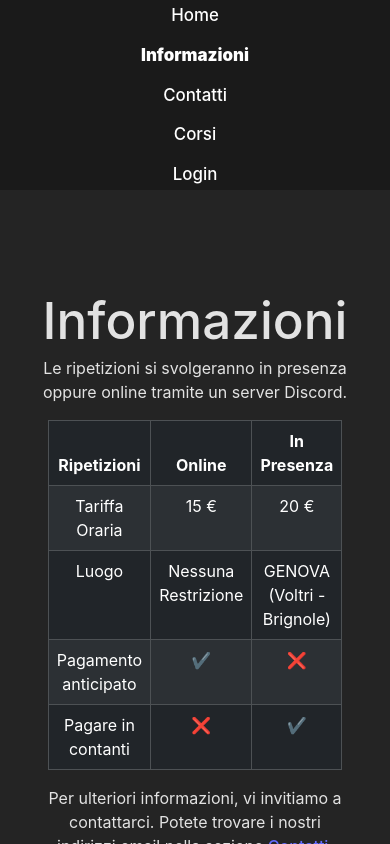
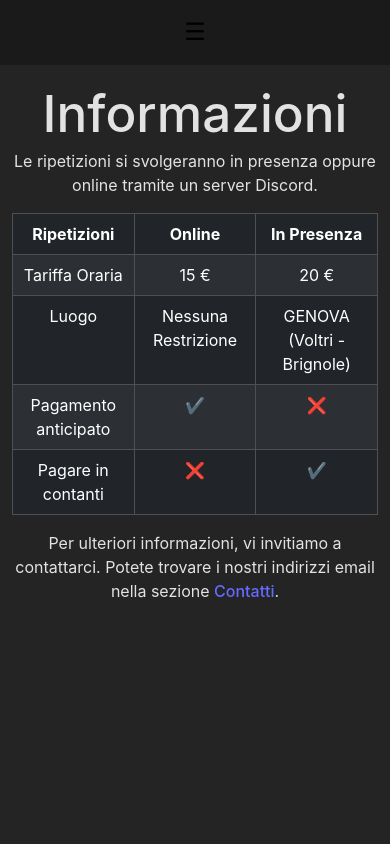
Before and after one commit to Gxsus/ripetizioniOnline, a React (Vite) app: page /about in a window 390 px wide. Built offline with nearby package versions, Linux system fonts and the light colour scheme.

Commit message:
Responsive finito

```diff
--- a/src/App.css
+++ b/src/App.css
@@ -1,45 +1,96 @@
-#root {
-    margin: 0 auto;
+.burger-menu {
+    background: none;
+    border: none;
+    cursor: pointer;
+    display: none;
+    font-size: 24px;
+}
+
+.content {
+    align-items: center;
+    display: flex;
+    flex-direction: column;
+    height: 92vh;
+    justify-content: center;
+    margin-left: 10%;
+    margin-right: 10%;
+    overflow: auto;
     text-align: center;
+    width: 80vw;
+}
+
+.main-content {
+    height: calc(100vh - 10vh); /* Altezza totale meno l'altezza della navbar */
+    overflow-y: auto; /* Abilita lo scorrimento verticale */
+    padding: 20px;
+}
+
+.menu {
+    display: flex;
+    flex-direction: row;
+}
+
+.menu a {
+    margin: 0 10px; /* Aggiungi margine tra i link */
+    padding: 10px;
+    text-decoration: none;
+}
+
+.menu a.active {
+    font-weight: bold;
+}
+
+.menu.open {
+    display: flex;
+}
+
+table {
+    width: 100%;
+}
+
+table th, table td {
+    text-align: center;
+    width: 33.33%;
+}
+
+#cards-container {
+    display: grid;
+    gap: 20px;
+    grid-template-columns: repeat(auto-fill, minmax(300px, 1fr));
+    height: 50vh;
+    overflow: auto;
 }
 
 #navbar {
+    align-items: center;
+    background-color: rgb(26, 26, 26);
     display: flex;
     flex-direction: row;
+    gap: 2vw; /* Riduci il gap tra gli elementi */
+    height: 10vh; /* Aumenta l'altezza della navbar */
+    justify-content: left;
+    position: relative;
     width: 100vw;
-    height: 7vh;
-    gap: 10vw;
-    justify-content: center;
-    align-items: center;
-    background-color: rgb(26, 26, 26);
 }
 
 #navbar a {
+    color: white;
+    font-size: 2.5vh; /* Riduci la dimensione del font */
+    margin: 0 15px; /* Aumenta il margine tra i link */
     text-decoration: none;
-    color: white;
-    font-size: 3vh;
-    margin: 0 10px;
+}
+
+#navbar a.active {
+    font-weight: 1000;
 }
 
 #navbar a:hover {
     color: #393e46;
 }
 
-#navbar a.active {
-    font-weight: 1000;
-}
-
-@media (max-width: 768px) {
-    #navbar {
-        flex-direction: column;
-        height: auto;
-        gap: 2vh;
-    }
-
-    #navbar a {
-        font-size: 2.5vh;
-        margin: 5px 0;
-    }
+#root {
+    margin: 0 auto;
+    text-align: center;
 }
 
 @media (max-width: 480px) {
@@ -47,38 +98,35 @@
         gap: 1vh;
     }
 
-    #navbar a {
-        font-size: 2vh;
-        margin: 3px 0;
+    #navbar a, .menu a {
+        font-size: 3vh; /* Aumenta la dimensione del font */
+        margin: 5px 0; /* Aumenta il margine */
     }
 }
 
-.content {
-    display: flex;
+@media (max-width: 768px) {
+    #navbar {
         flex-direction: column;
-    justify-content: center;
-    align-items: center;
-    text-align: center;
-    width: 80vw;
-    height: 93vh;
-    overflow: auto;
-    margin-left: 10%;
-    margin-right: 10%;
+        gap: 2vh;
+        height: auto;
     }
 
-table {
+    .burger-menu {
+        display: block;
+    }
+
+    .menu {
+        display: none;
+        flex-direction: column;
         width: 100%;
     }
 
-table th, table td {
-    width: 33.33%;
-    text-align: center;
+    .menu.open {
+        display: flex;
     }
 
-#cards-container {
-    display: grid;
-    grid-template-columns: repeat(auto-fill, minmax(300px, 1fr));
-    gap: 20px;
-    height: 50vh;
-    overflow: auto;
+    #navbar a, .menu a {
+        font-size: 2.5vh;
+        margin: 5px 0;
     }
+}
--- a/src/components/Navbar.jsx
+++ b/src/components/Navbar.jsx
@@ -6,13 +6,23 @@ function Navbar() {
     const user = useSelector(state => state.user);
     const location = useLocation();
     const [activeLink, setActiveLink] = useState(location.pathname);
+    const [isMenuOpen, setIsMenuOpen] = useState(false);
 
     const handleLinkClick = (path) => {
         setActiveLink(path);
+        setIsMenuOpen(false); // Chiudi il menu quando un link viene cliccato
+    };
+
+    const toggleMenu = () => {
+        setIsMenuOpen(!isMenuOpen);
     };
 
     return (
         <nav id="navbar">
+            <button onClick={toggleMenu} className="burger-menu">
+                {isMenuOpen ? '✖' : '☰'}
+            </button>
+            <div className={`menu ${isMenuOpen ? 'open' : ''}`}>
                 <Link to='/' className={activeLink === '/' ? 'active' : ''} onClick={() => handleLinkClick('/')}>Home</Link>
                 <Link to='/about' className={activeLink === '/about' ? 'active' : ''} onClick={() => handleLinkClick('/about')}>Informazioni</Link>
                 <Link to='/contact' className={activeLink === '/contact' ? 'active' : ''} onClick={() => handleLinkClick('/contact')}>Contatti</Link>
@@ -21,6 +31,8 @@ function Navbar() {
                     <Link to='/logout' className={activeLink === '/logout' ? 'active' : ''} onClick={() => handleLinkClick('/logout')}>Logout</Link> :
                     <Link to='/login' className={activeLink === '/login' ? 'active' : ''} onClick={() => handleLinkClick('/login')}>Login</Link>
                 }
+            </div>
+            {isMenuOpen && <div className="overlay" onClick={toggleMenu}></div>}
         </nav>
     );
 }
--- a/src/pages/About.jsx
+++ b/src/pages/About.jsx
@@ -6,10 +6,10 @@ function About() {
     return (
         <>
             <Navbar />
-            <div className="content">
+            <div className="container main-content" style={{ position: 'relative' }}>
                 <h1>Informazioni</h1>
                 <p>Le ripetizioni si svolgeranno in presenza oppure online tramite un server Discord.</p>
-                <Table striped bordered hover variant="dark" style={{ width: "75vw" }}>
+                <Table striped bordered hover variant="dark" className="w-100">
                     <thead>
                         <tr>
                             <th>Ripetizioni</th>
--- a/src/pages/Contact.jsx
+++ b/src/pages/Contact.jsx
@@ -1,14 +1,13 @@
 import Navbar from "../components/Navbar";
 
 function Contact() {
-
     return (
         <>
-            <Navbar></Navbar>
-            <div className="content">
+            <Navbar />
+            <div className="container main-content" style={{ position: 'relative' }}>
                 <h1>Contatti</h1>
-                <p style={{paddingTop: '10%'}}>In caso di esigenza, potete contattarci nei seguenti metodi.</p>
-                <p style={{paddingTop: '10%'}}>Email: ripetizioni@gmail.com</p>
+                <p style={{ paddingTop: '10%' }}>In caso di esigenza, potete contattarci nei seguenti metodi.</p>
+                <p style={{ paddingTop: '10%' }}>Email: ripetizioni@gmail.com</p>
                 <p>Numero: 3476581234</p>
             </div>
         </>
--- a/src/pages/Course.jsx
+++ b/src/pages/Course.jsx
@@ -1,4 +1,4 @@
-import Navbar from "../components/Navbar"
+import Navbar from "../components/Navbar";
 import Button from 'react-bootstrap/Button';
 import Card from 'react-bootstrap/Card';
 import { useParams } from 'react-router-dom';
@@ -80,11 +80,11 @@ function Courses() {
     return (
         <>
             <Navbar />
-            <div className="content">
+            <div className="container main-content" style={{ position: 'relative' }}>
                 <h1>{card.title}</h1>
                 <p>{card.text}</p>
                 <Button variant="primary" size="lg">
-                Prendi per soli {card.footer}
+                    Prendi per soli {card.footer}
                 </Button>
             </div>
         </>
--- a/src/pages/Courses.jsx
+++ b/src/pages/Courses.jsx
@@ -1,4 +1,4 @@
-import Navbar from "../components/Navbar"
+import Navbar from "../components/Navbar";
 import Button from 'react-bootstrap/Button';
 import Card from 'react-bootstrap/Card';
 import { Link } from "react-router-dom";
@@ -76,7 +76,7 @@ function Courses() {
     return (
         <>
             <Navbar />
-            <div className="content">
+            <div className="container main-content" style={{ position: 'relative' }}>
                 <h1>Corsi in vendita</h1>
                 <p>Ogni corso ha il prezzo specificato.</p>
                 <div id="cards-container">
--- a/src/pages/Home.jsx
+++ b/src/pages/Home.jsx
@@ -1,15 +1,16 @@
 import Navbar from "../components/Navbar";
 import Accordion from 'react-bootstrap/Accordion';
+import 'bootstrap/dist/css/bootstrap.min.css'; // Assicurati di importare il CSS di Bootstrap
 
 function Home() {
     return (
         <>
             <Navbar />
-            <div className="content" style={{ position: 'relative' }}>
+            <div className="container main-content" style={{ position: 'relative' }}>
                 <h1>Ripetizioni da studenti per studenti</h1>
                 <p>Siamo un gruppo di studenti appassionati che credono nel valore della collaborazione e dell'apprendimento condiviso. Offriamo ripetizioni per studenti di tutte le età e livelli scolastici, con un approccio giovane e dinamico che ci consente di comprendere al meglio le tue esigenze e difficoltà.</p>
                 <p>Perché scegliere noi?</p>
-                <Accordion defaultActiveKey="0" style={{ width: "75vw" }}>
+                <Accordion defaultActiveKey="0" className="w-100">
                     <Accordion.Item eventKey="0">
                         <Accordion.Header>Esperienza diretta</Accordion.Header>
                         <Accordion.Body>
--- a/src/pages/Login.jsx
+++ b/src/pages/Login.jsx
@@ -62,7 +62,7 @@ function Login() {
     return (
         <>
             <Navbar />
-            <div className="content">
+            <div className="container main-content" style={{ position: 'relative' }}>
                 <h1 style={{ paddingBottom: "5vh" }}>Login</h1>
                 <Form onSubmit={handleSubmit}>
                     <Form.Group className="mb-3" controlId="formBasicEmail">
@@ -94,7 +94,7 @@ function Login() {
                         />
                     </Form.Group>
                     <Form.Group className="mb-3" controlId="formBasicCheckbox" style={{ paddingBottom: "2vh" }}>
-                        <Form.Check type="checkbox" label={passwordChecker} />
+                        <Form.Check type="checkbox" label={passwordChecker} onClick={changePasswordState} />
                     </Form.Group>
                     <Button variant="primary" type="submit">
                         Submit
```
Lines whose indentation alone changed are shown as unchanged.
